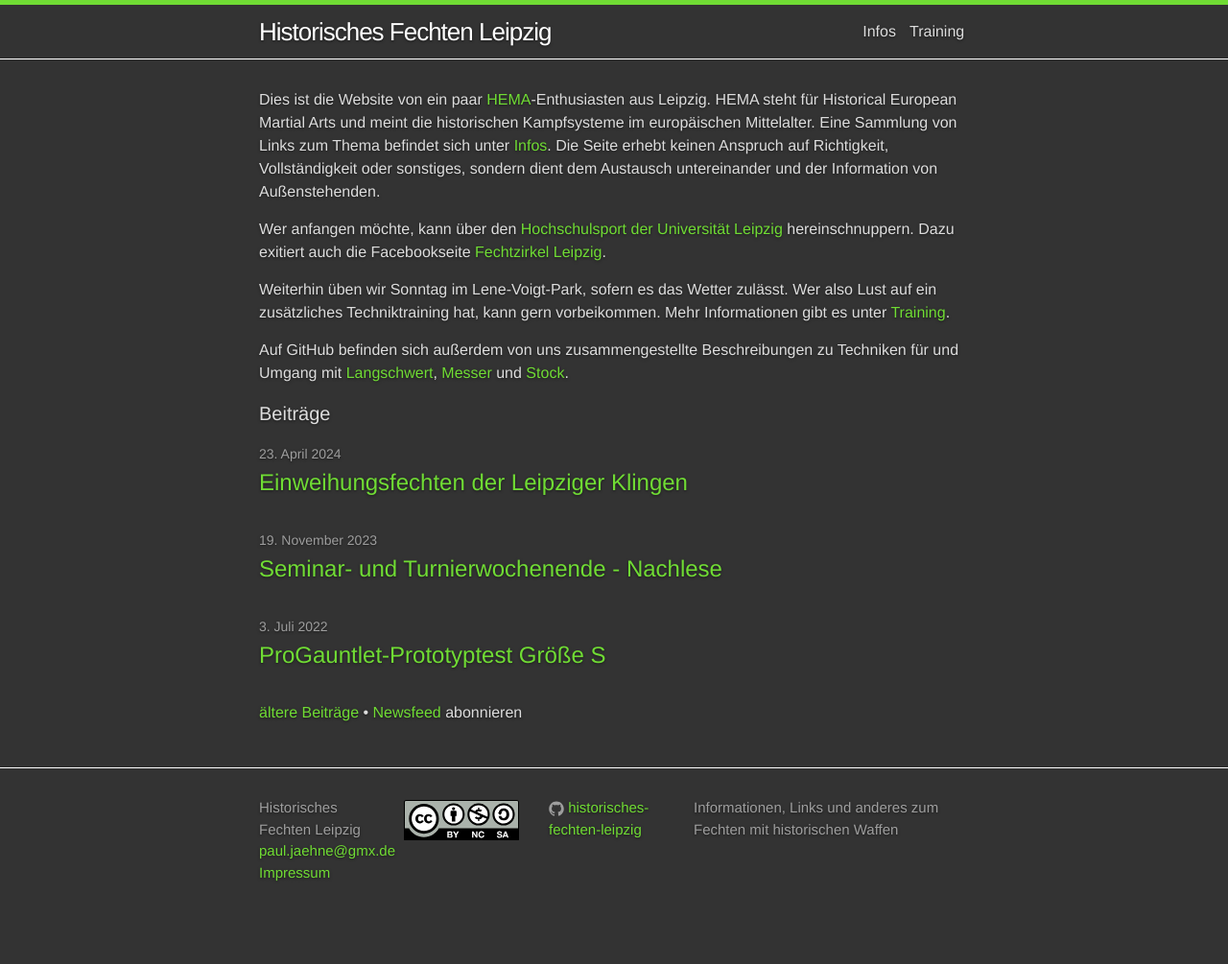
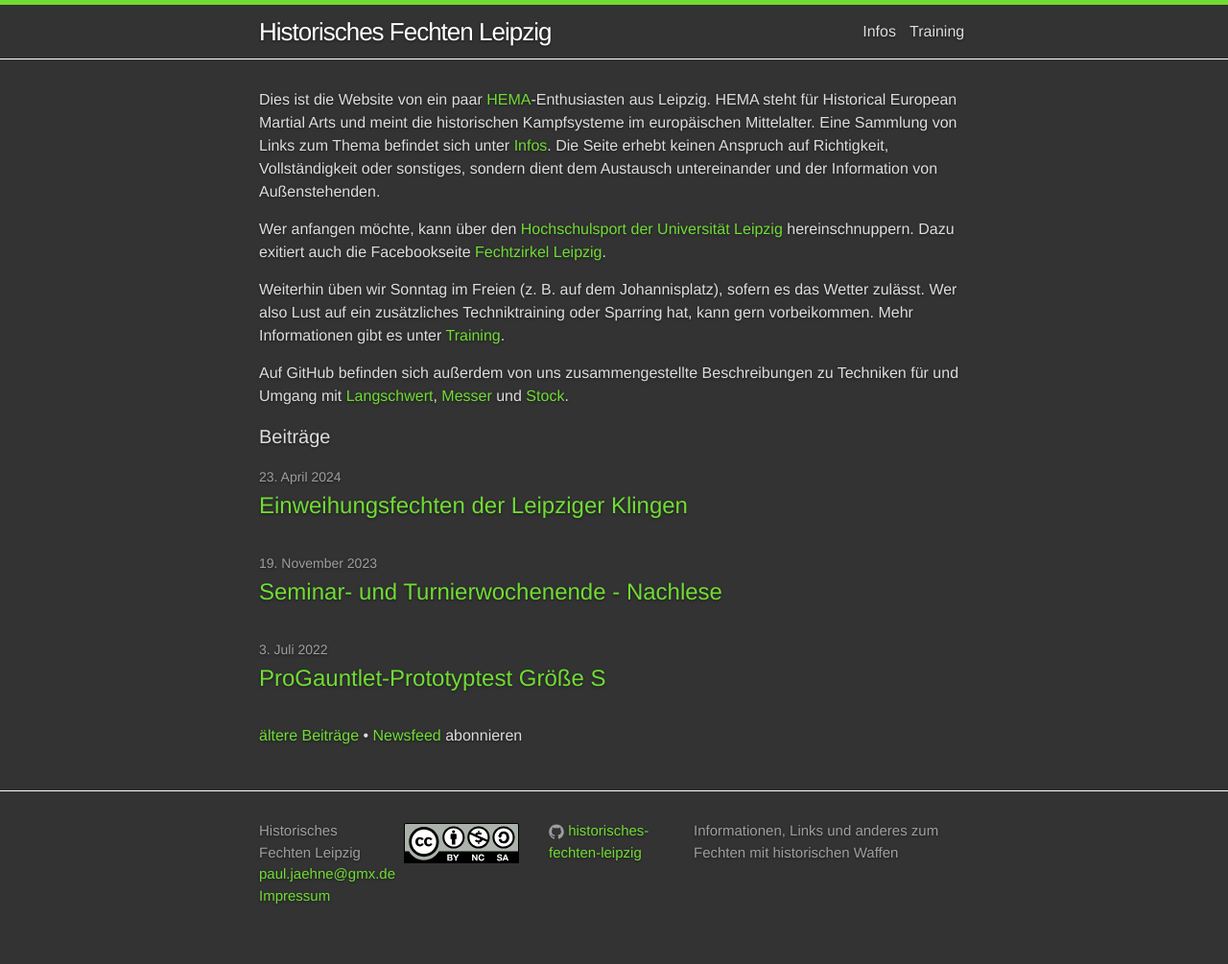
Before and after one commit to historisches-fechten-leipzig/historisches-fechten-leipzig.github.io, a Jekyll site: the page built from index.html, in a window 1280 px wide. Shown: the whole page at 96% size. Built offline with Jekyll 4.4.1, drawn with Linux system fonts in a browser that asks for light colours; before the commit the page ends 981 px from its top, so only the background shows below that.

Commit message:
Update location

```diff
--- a/index.html
+++ b/index.html
@@ -7,7 +7,7 @@ layout: default
 
   <p>Wer anfangen möchte, kann über den <a href="https://hochschulsport.uni-leipzig.de/angebote/aktueller_zeitraum/_Fechten_mit_historischen_Waffen.html">Hochschulsport der Universität Leipzig</a> hereinschnuppern. Dazu exitiert auch die Facebookseite <a href="https://www.facebook.com/fechtzirkelleipzig">Fechtzirkel Leipzig</a>.</p>
 
-  <p>Weiterhin üben wir Sonntag im Lene-Voigt-Park, sofern es das Wetter zulässt. Wer also Lust auf ein zusätzliches Techniktraining hat, kann gern vorbeikommen. Mehr Informationen gibt es unter <a class="page-link" href="{{ "/training/" | prepend: site.baseurl }}">Training</a>.</p>
+  <p>Weiterhin üben wir Sonntag im Freien (z. B. auf dem Johannisplatz), sofern es das Wetter zulässt. Wer also Lust auf ein zusätzliches Techniktraining oder Sparring hat, kann gern vorbeikommen. Mehr Informationen gibt es unter <a class="page-link" href="{{ "/training/" | prepend: site.baseurl }}">Training</a>.</p>
 
   <p>Auf GitHub befinden sich außerdem von uns zusammengestellte Beschreibungen zu Techniken für und Umgang mit <a href="https://github.com/historisches-fechten-leipzig/fechtbuch/blob/master/langschwert.md">Langschwert</a>, <a href="https://github.com/historisches-fechten-leipzig/fechtbuch/blob/master/messer.md">Messer</a> und <a href="https://github.com/historisches-fechten-leipzig/fechtbuch/blob/master/stock.md">Stock</a>.</p>
 
```
